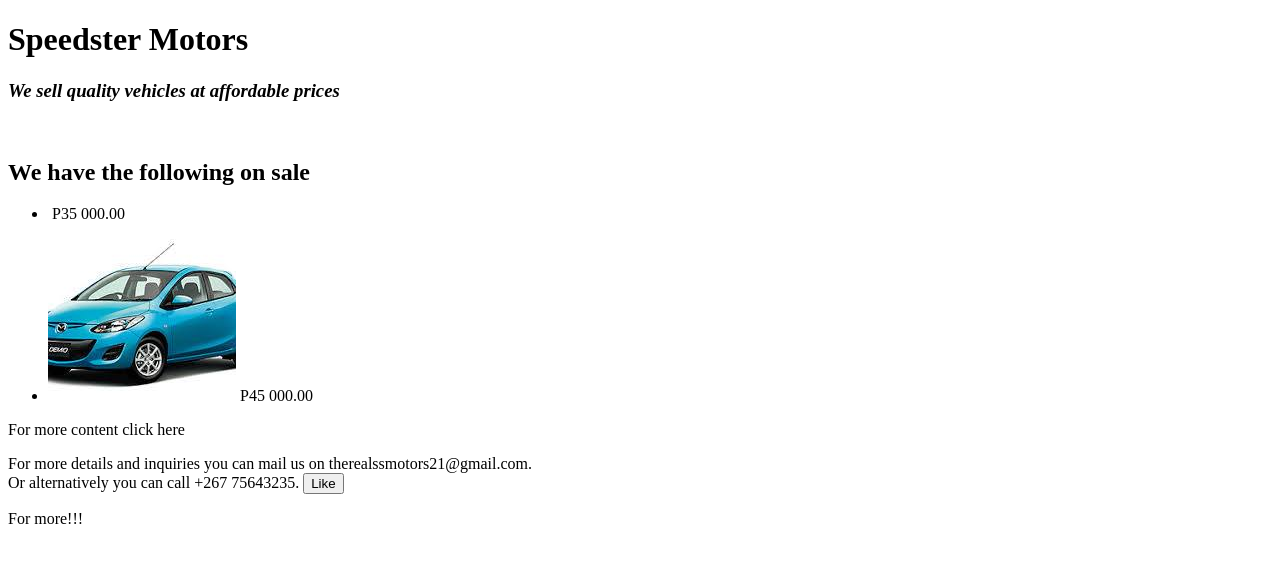
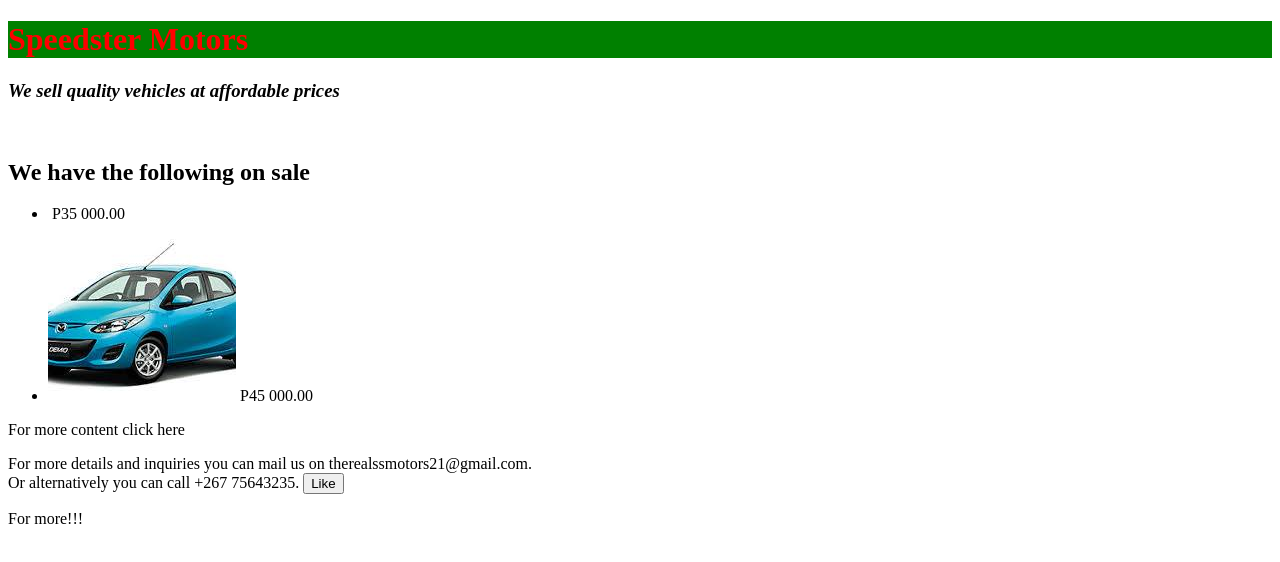
Before and after one commit to bida24-338/speedstar-motors, a plain HTML site: page index.html in a window 1280 px wide. Drawn offline with Linux system fonts and the light colour scheme.

Commit message:
Update index.html

```diff
--- a/index.html
+++ b/index.html
@@ -8,8 +8,8 @@
 
     <style>
       div{
-        background = green;
-        color = red;
+        background:green;
+        color : red;
       }
     </style>
   </head>
```
